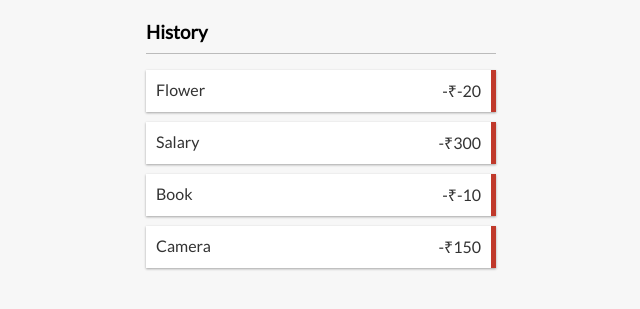
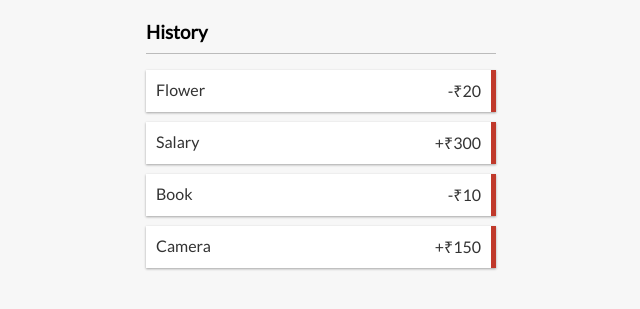
Before and after one commit to kunversid/mern-expense-tracker, a React (Create React App) app: page / in a window 1280 px wide. Shown: the part 272-581 px from the top of the page, without its empty margins (319-959 px from the left). Built offline with nearby package versions, Linux system fonts and the light colour scheme.

Commit message:
Updating Amount Sign

```diff
--- a/src/components/Transaction.js
+++ b/src/components/Transaction.js
@@ -1,9 +1,13 @@
 import React from "react";
 
 export const Transaction = ({ transaction }) => {
+  const sign = transaction.amount < 0 ? "-" : "+";
   return (
     <li className="minus">
-      {transaction.text} <span>-&#8377;{transaction.amount}</span>
+      {transaction.text}{" "}
+      <span>
+        {sign}&#8377;{Math.abs(transaction.amount)}
+      </span>
       <button className="delete-btn">x</button>
     </li>
   );
```
